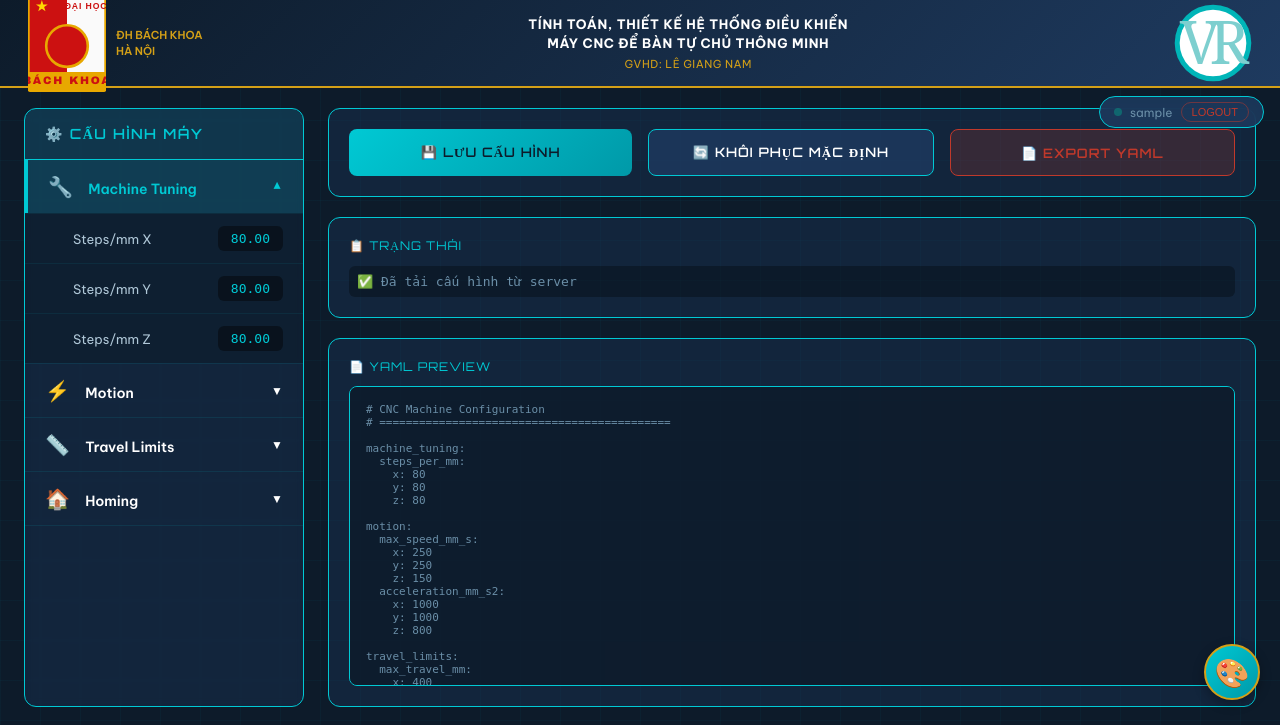
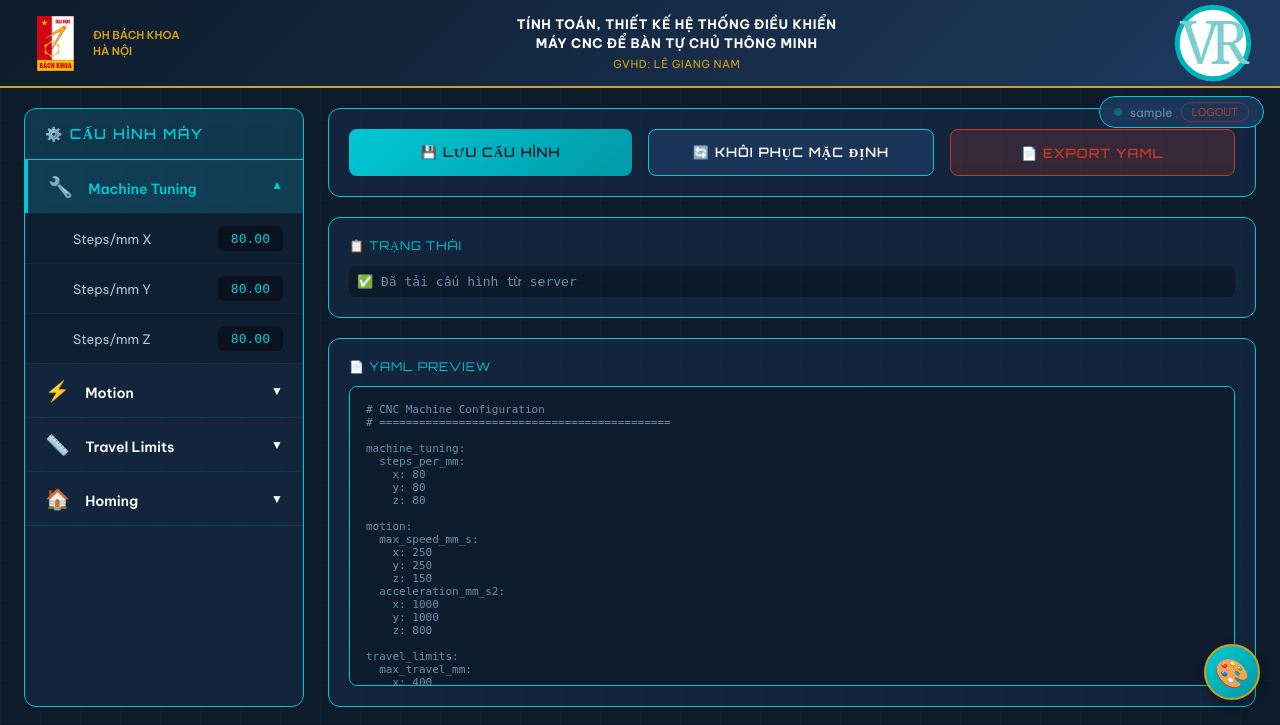
Before and after one commit to Shang-chi41/Global, a Flask app: page /settings in a window 1280 px wide. Shown: the top 725 px of the page. Run offline with Flask 3, Linux system fonts and the light colour scheme; the visitor is signed in with stand-in values (Sample User, id 1); data that the repository does not hold is empty.

Commit message:
Update settings.html

```diff
--- a/templates/settings.html
+++ b/templates/settings.html
@@ -413,17 +413,10 @@
 
 <header class="header">
     <div class="logo-bk">
-        <svg width="78" height="98" viewBox="0 0 90 113">
-          <rect x="0" y="0" width="90" height="113" rx="2" fill="#E8A800"/>
-          <rect x="2" y="2" width="43" height="88" fill="#CC1111"/>
-          <rect x="45" y="2" width="43" height="88" fill="#FAFAFA"/>
-          <rect x="2" y="90" width="86" height="21" fill="#E8A800"/>
-          <text x="45" y="104" text-anchor="middle" font-family="Arial Black,sans-serif" font-size="12.5" font-weight="900" fill="#CC1111" letter-spacing="2">BÁCH KHOA</text>
-          <polygon points="16,7 17.6,12 22.8,12 18.6,15 20.2,20 16,17 11.8,20 13.4,15 9.2,12 14.4,12" fill="#FFD700"/>
-          <text x="67" y="17" text-anchor="middle" font-family="Arial,sans-serif" font-size="10" font-weight="bold" fill="#CC1111" letter-spacing="1">ĐẠI HỌC</text>
-          <circle cx="45" cy="60" r="24" fill="#CC1111"/>
-          <circle cx="45" cy="60" r="24" fill="none" stroke="#E8A800" stroke-width="3"/>
-        </svg>
+<img src="/static/images/hust_logo.png"
+     alt="ĐHBK Hà Nội"
+     style="width:55px;height:55px;object-fit:contain;"
+     onerror="this.src='https://via.placeholder.com/55x55?text=HUST'">
         <div class="logo-bk-text">ĐH Bách Khoa<br>Hà Nội</div>
     </div>
     <div class="header-center">
```
